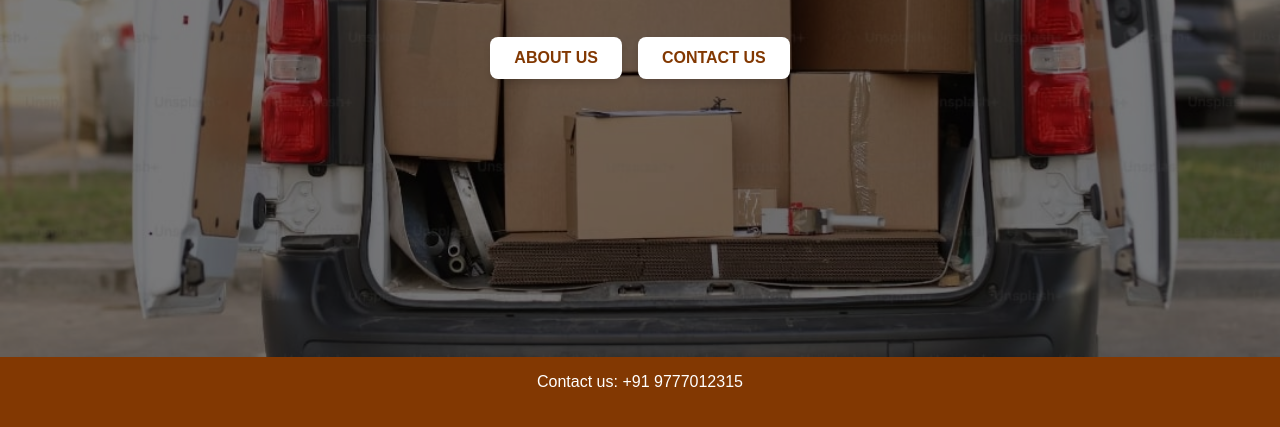
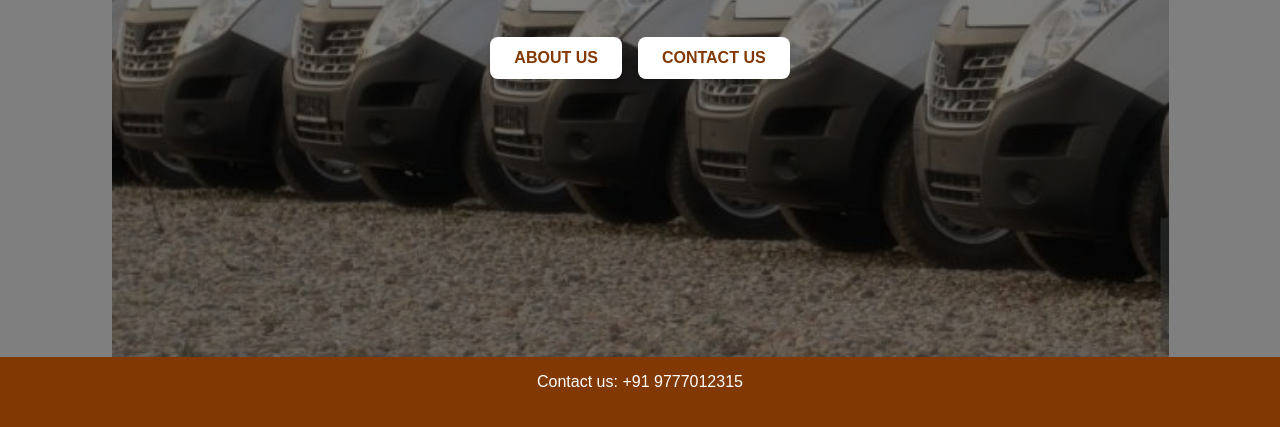
Before and after one commit to AshtonPiro/News_Site, a plain HTML site: page index.html in a window 1280 px wide. Shown: the part 373-800 px from the top of the page. Drawn offline with Linux system fonts and the light colour scheme.

Commit message:
Update styles.css

```diff
--- a/styles.css
+++ b/styles.css
@@ -18,7 +18,7 @@ body {
     position: relative;
     width: 100%;
     flex: 1;
-    background: url('hero.jpg') no-repeat center center/cover; /* Local image path */
+    background: url('van.jpg') no-repeat center center/cover; /* Local image path */
     display: flex;
     justify-content: center;
     align-items: center;
@@ -98,9 +98,26 @@ footer {
     width: 100%;
     font-size: 1rem;
 }
+.hero {
+    position: relative;
+    width: 100%;
+    flex: 1;
+    background: url('van.jpg') no-repeat center center;
+    background-size: contain; /* Change from cover to contain to avoid zoom */
+    background-attachment: fixed; /* Optional: This will make the image stay fixed when scrolling */
+    background-position: center;
+    background-repeat: no-repeat;
+    display: flex;
+    justify-content: center;
+    align-items: center;
+    text-align: center;
+    color: white;
+}
 
-/* Media Queries for responsiveness */
 @media (max-width: 768px) {
+    .hero {
+        background-size: cover; /* Switch back to cover for mobile screens */
+    }
     .hero h1 {
         font-size: 2rem;
     }
```
